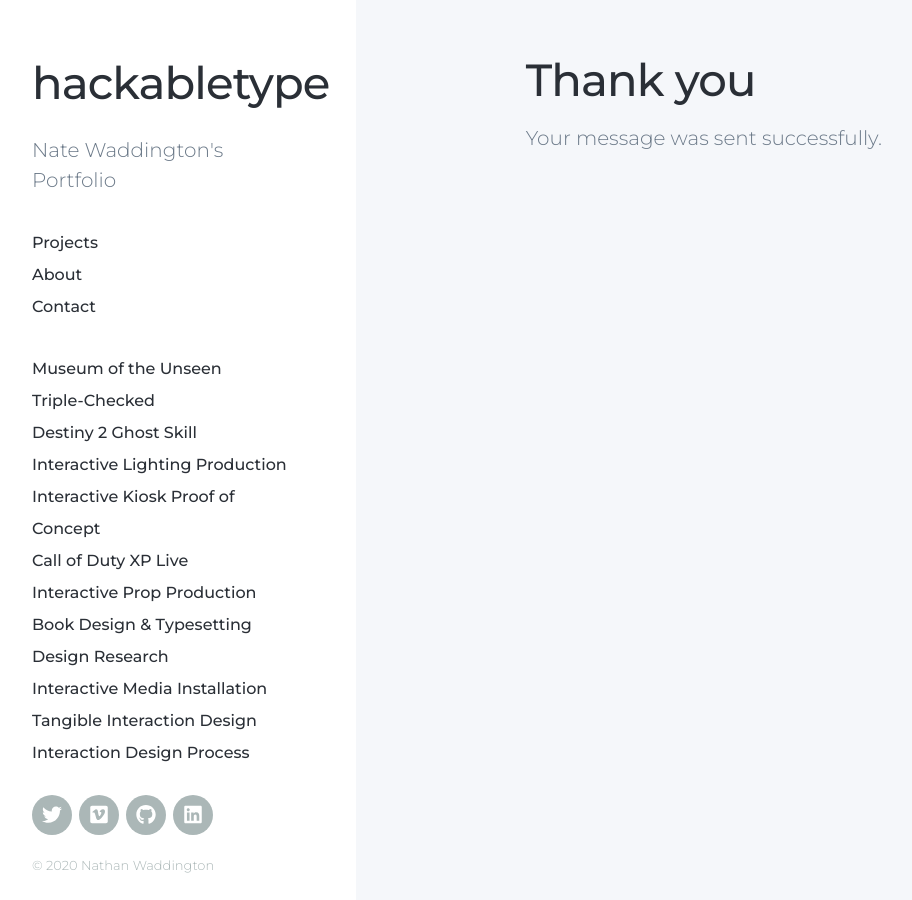
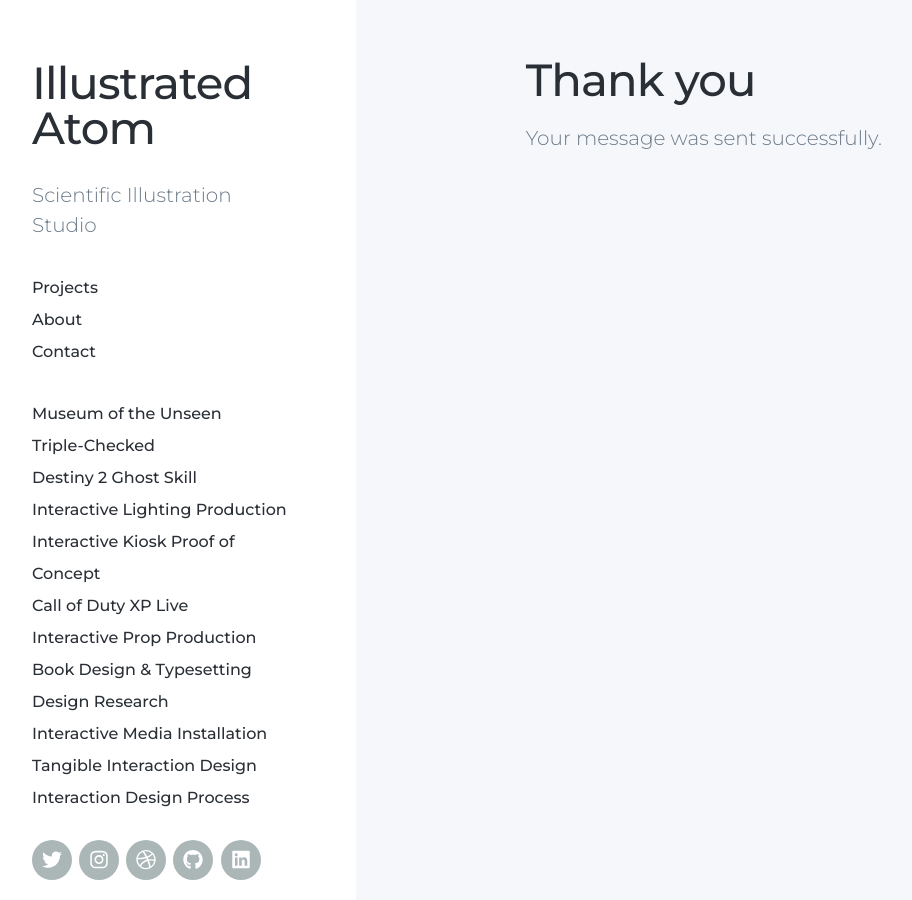
Before and after one commit to davidkastner/illustratedatom, a Jekyll site: the page built from _pages/thanks.md, in a window 1280 px wide and 900 px high. Shown: the whole window, without its empty margins (28-940 px from the left). Built offline with Jekyll 4.4.1, drawn with Linux system fonts in a browser that asks for light colours; nearby versions of some CDN libraries.

Commit message:
Update settings.yml

```diff
--- a/_data/settings.yml
+++ b/_data/settings.yml
@@ -1,7 +1,7 @@
 basic_settings:
-  site_title: hackabletype
-  site_owner: Nathan Waddington
-  site_tagline: "Nate Waddington's Portfolio"
+  site_title: Illustrated Atom
+  site_owner: David W. Kastner
+  site_tagline: "Scientific Illustration Studio"
   favicon_image: /images/favicon.ico
 
 header_settings:
@@ -26,17 +26,17 @@ grid_settings:
 contact_settings:
   form_action: 'https://formspree.io/contact_form@automaton.ca'
   confirmation_url: '/thanks'
-  email_subject: 'hackabletype contact form submission'
+  email_subject: 'Illustrated Atom contact form submission'
   send_button_text: 'Send Message'
 
 social_settings:
   facebook_url: ''
-  twitter_url: 'https://twitter.com/hackabletype'
-  instagram_url: ''
+  twitter_url: 'https://twitter.com/illustratedatom'
+  instagram_url: 'https://www.instagram.com/illustratedatom/'
   snapchat_url: ''
   youtube_url: ''
   google-plus_url: ''
-  vimeo_url: 'https://vimeo.com/hackabletype'
+  vimeo_url: ''
   pinterest_url: ''
   medium_url: ''
   quora_url: ''
@@ -44,10 +44,10 @@ social_settings:
   apple_url: ''
   android_url: ''
   tumblr_url: ''
-  dribbble_url: ''
+  dribbble_url: 'https://dribbble.com/illustratedatom'
   behance_url: ''
   deviantart_url: ''
-  github_url: 'https://github.com/hackabletype/'
+  github_url: 'https://github.com/davidkastner/'
   reddit_url: ''
   flickr_url: ''
   etsy_url: ''
@@ -55,7 +55,7 @@ social_settings:
   soundcloud_url: ''
   spotify_url: ''
   bandcamp_url: ''
-  linkedin_url: 'https://www.linkedin.com/in/nate-double-u/'
+  linkedin_url: 'https://www.linkedin.com/in/davidwkastner/'
 
 color_settings:
   background_color: '#ffffff'
```
